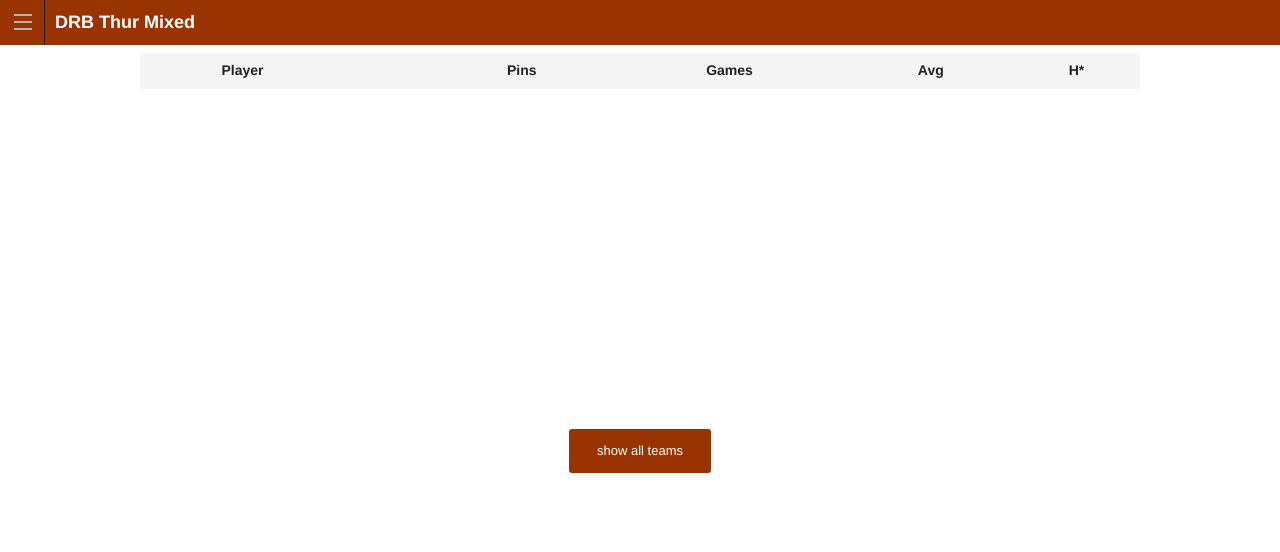
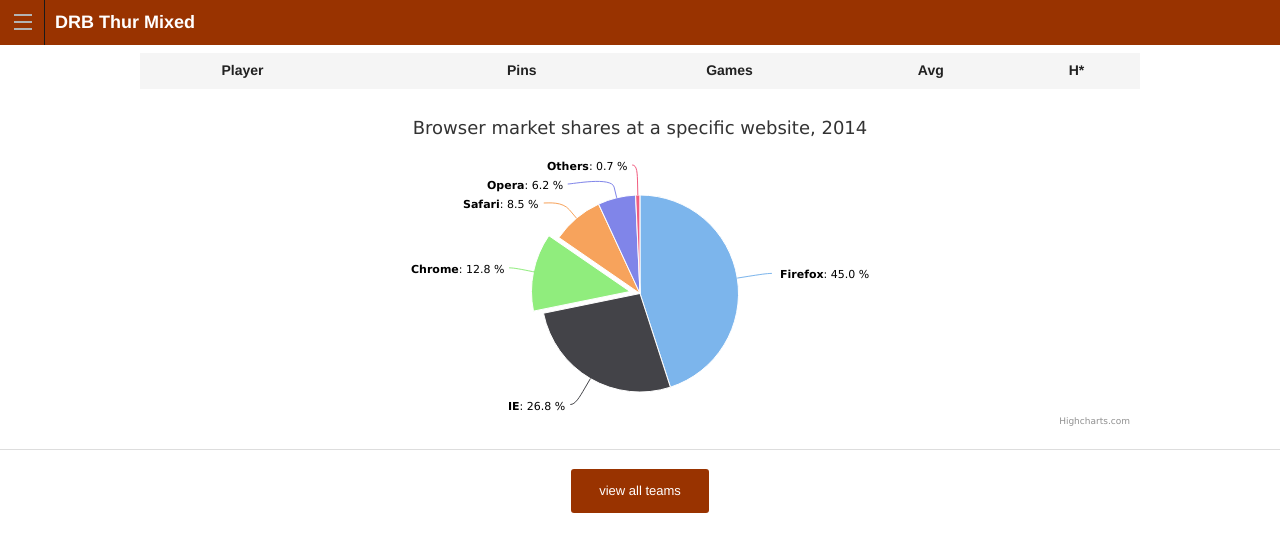
Before and after one commit to metavurt/drb-frz, a PHP site: template templates/team.php in a window 1280 px wide. Shown: the top 552 px of the page. Run offline with PHP 8.4, Linux system fonts and the light colour scheme; the template is opened without the code that fills it, so the values that code supplies are empty.

Commit message:
i'm a highway

```diff
--- a/templates/team.php
+++ b/templates/team.php
@@ -86,14 +86,20 @@
 
 				</div>
 			</div>
-
 			<div class="row">
-				<div class="large-12 small-12 alpha-horizontal omega-horizontal text-center columns">
-					<a class="button small radius" href="/drb/index.php/teams">show all teams</a>
+				<div class="small-12 columns">
+					<div id="container"></div>
+				</div>
+			</div>
+			<hr />
+			<div class="row">
+				<div class="large-6 small-12 alpha-horizontal omega-horizontal large-centered text-center columns">
+					<a class="button small radius" href="/drb/index.php/teams">view all teams</a>
 				</div>
 			</div>
 
-        </section><a class="exit-off-canvas"></a>
+        </section>
+        <a class="exit-off-canvas"></a>
     </div>
 </div>
 
@@ -101,11 +107,60 @@
 <script src="/drb/js/vendor/jquery.js"></script>
 <script src="/drb/js/foundation.min.js"></script>
 <script src="../../js/highcharts.js"></script>
-<script src="../../js/themes/gray.js"></script>
+<script src="../../js/modules/data.js"></script>
 
 <script>
   $(document).foundation();
 </script>
 
+<script>
+$(function () {
+    $('#container').highcharts({
+        chart: {
+            plotBackgroundColor: null,
+            plotBorderWidth: null,
+            plotShadow: false
+        },
+        title: {
+            text: 'Browser market shares at a specific website, 2014'
+        },
+        tooltip: {
+    	    pointFormat: '{series.name}: <b>{point.percentage:.1f}%</b>'
+        },
+        plotOptions: {
+            pie: {
+                allowPointSelect: true,
+                cursor: 'pointer',
+                dataLabels: {
+                    enabled: true,
+                    format: '<b>{point.name}</b>: {point.percentage:.1f} %',
+                    style: {
+                        color: (Highcharts.theme && Highcharts.theme.contrastTextColor) || 'black'
+                    }
+                }
+            }
+        },
+        series: [{
+            type: 'pie',
+            name: 'Browser share',
+            data: [
+                ['Firefox',   45.0],
+                ['IE',       26.8],
+                {
+                    name: 'Chrome',
+                    y: 12.8,
+                    sliced: true,
+                    selected: true
+                },
+                ['Safari',    8.5],
+                ['Opera',     6.2],
+                ['Others',   0.7]
+            ]
+        }]
+    });
+});
+
+</script>
+
 </body>
 </html>
```
Also changed, not shown: templates/player.php (+5 -2 lines).
